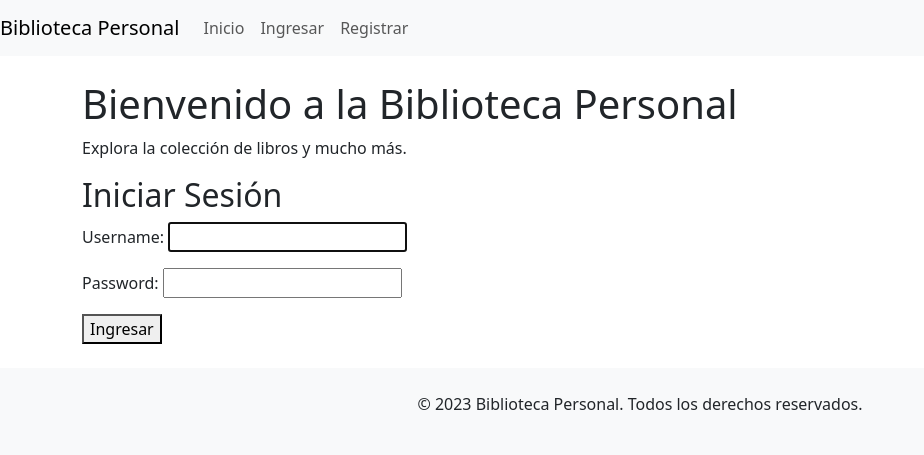
After one commit to ezecodo/Entrega1-Angeloni, a Django app: page /login/login/ in a window 1280 px wide. The commit adds this page. Shown: the top 455 px of the page, without its empty margins (0-924 px from the left). Run offline with Django 4.2, Linux system fonts and the light colour scheme; some libraries are stand-ins or nearby versions.

Commit message:
Area Ingresar

```diff
--- a/biblioteca/settings.py
+++ b/biblioteca/settings.py
@@ -11,6 +11,7 @@
 """
 
 from pathlib import Path
+import os
 
 # Build paths inside the project like this: BASE_DIR / 'subdir'.
 BASE_DIR = Path(__file__).resolve().parent.parent
@@ -57,7 +58,7 @@
 TEMPLATES = [
     {
         'BACKEND': 'django.template.backends.django.DjangoTemplates',
-        'DIRS': [],
+
         'APP_DIRS': True,
         'OPTIONS': {
             'context_processors': [
--- a/biblioteca/urls.py
+++ b/biblioteca/urls.py
@@ -16,10 +16,13 @@
 """
 from django.contrib import admin
 from django.urls import path, include
+from django.contrib.auth import views as auth_views
 
 urlpatterns = [
     path('admin/', admin.site.urls),
     path('', include('inicio.urls')),
     path('usuarios/', include('django.contrib.auth.urls')),
     path('usuarios/registro/', include('usuarios.urls')),
+    path('login/', include('usuarios.urls')),
+
 ]
--- a/inicio/templates/inicio/homepage.html
+++ b/inicio/templates/inicio/homepage.html
@@ -35,6 +35,14 @@
         </ul>
         <ul class="navbar-nav">
           <li class="nav-item">
+            <a class="nav-link btn btn-outline-primary" href="{% url 'login' %}"
+              >Ingresar</a
+            >
+          </li>
+        </ul>
+
+        <ul class="navbar-nav">
+          <li class="nav-item">
             <a
               class="nav-link btn btn-outline-primary"
               href="{% url 'registro' %}"
--- /dev/null
+++ b/usuarios/templates/usuarios/login_form.html
@@ -0,0 +1,7 @@
+{% extends 'inicio/homepage.html' %} {% block content %}
+<h2>Iniciar Sesión</h2>
+<form method="post">
+  {% csrf_token %} {{ form.as_p }}
+  <button type="submit">Ingresar</button>
+</form>
+{% endblock %}
--- a/usuarios/templates/usuarios/registro_form.html
+++ b/usuarios/templates/usuarios/registro_form.html
@@ -1,13 +1,11 @@
 {% extends 'inicio/homepage.html' %} {% block content %}
 <h2>Registrar Usuario</h2>
 <form method="post" class="form-container">
-  <!-- Agrega la clase 'form-container' para aplicar estilos -->
   {% csrf_token %} {% load static %}
-  <!-- Carga los archivos estáticos -->
+
   <link rel="stylesheet" type="text/css" href="{% static 'css/custom.css' %}" />
-  <!-- Enlace al archivo CSS personalizado -->
+
   {{ form.as_p }}
   <button type="submit" class="btn btn-register">Registrar</button>
-  <!-- Aplica la clase 'btn-register' para el botón -->
 </form>
 {% endblock %}
--- a/usuarios/urls.py
+++ b/usuarios/urls.py
@@ -1,8 +1,10 @@
 from django.urls import path
-from .views import UsuarioRegistroView, RegistroExitosoView
+from .views import UsuarioRegistroView, RegistroExitosoView, CustomLoginView
+
 
 urlpatterns = [
     path('registro/', UsuarioRegistroView.as_view(), name='registro'),
     path('registro_exitoso/', RegistroExitosoView.as_view(), name='registro_exitoso'),
+    path('login/', CustomLoginView.as_view(), name='login'),
 
 ]
--- a/usuarios/views.py
+++ b/usuarios/views.py
@@ -1,8 +1,9 @@
 
 from django.urls import reverse_lazy
 from django.views.generic.edit import CreateView
-from usuarios.forms import CustomUserCreationForm
+from usuarios.forms import CustomUserCreationForm, AuthenticationForm
 from django.views.generic import TemplateView
+from django.contrib.auth.views import LoginView
 
 
 
@@ -15,3 +16,10 @@
 
 class RegistroExitosoView(TemplateView):
     template_name = 'usuarios/registro_exitoso.html'
+
+
+from django.contrib.auth.views import LoginView
+
+class CustomLoginView(LoginView):
+    form_class = AuthenticationForm
+    template_name = 'usuarios/login_form.html'
```
Also changed, not shown: usuarios/forms.py (+13 -1 lines), db.sqlite3.
